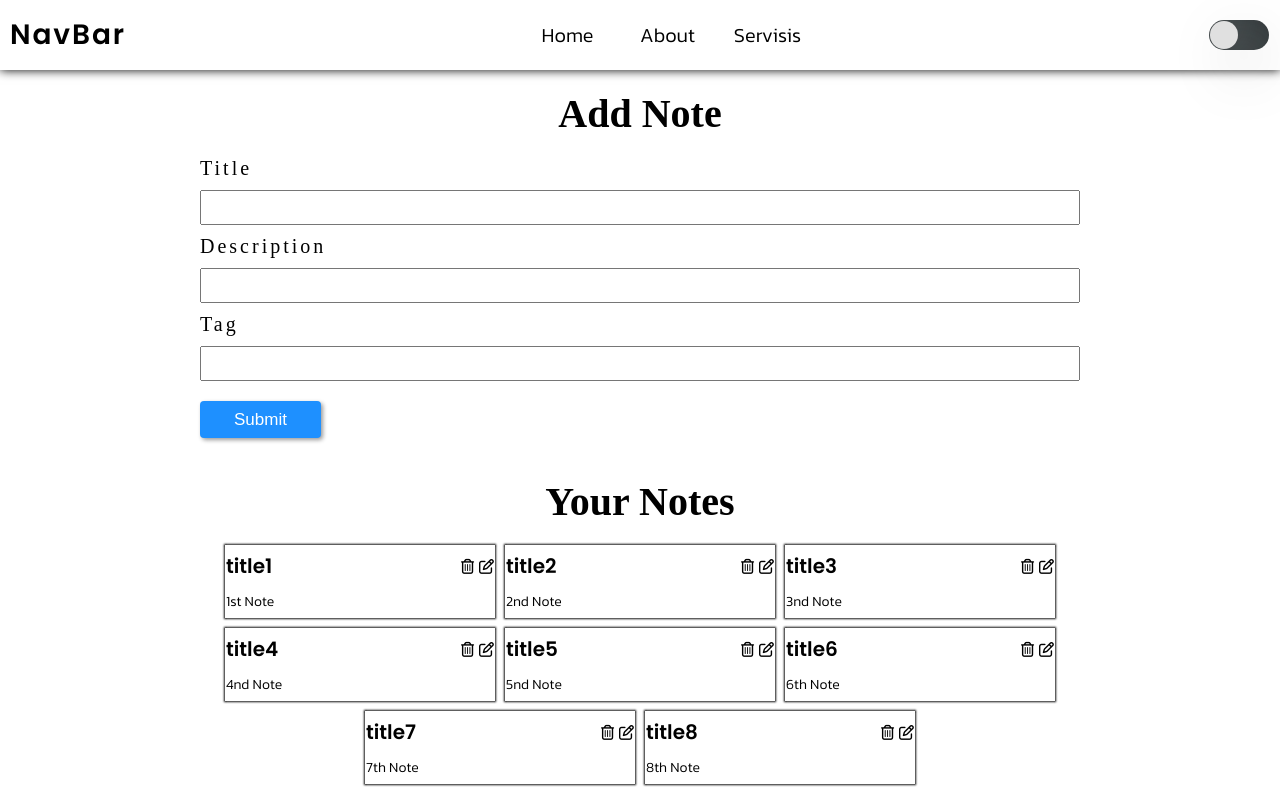
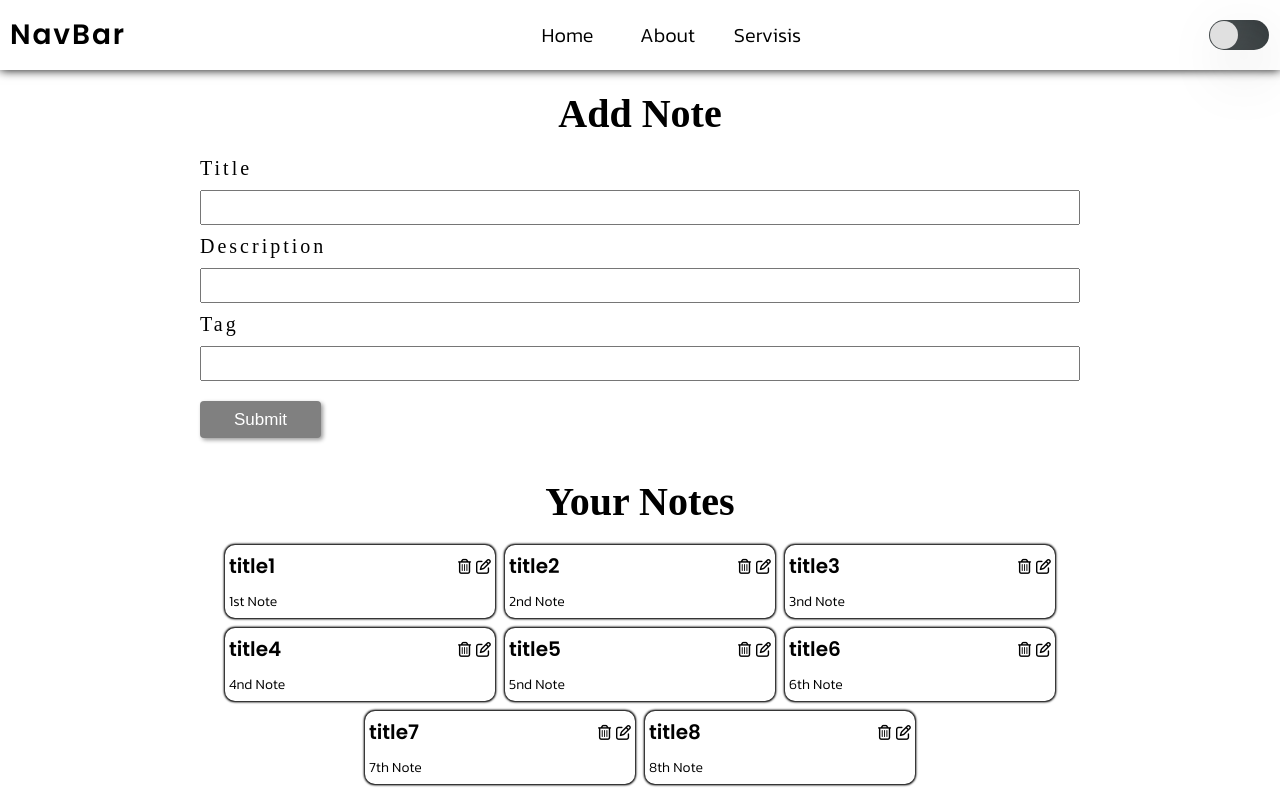
Before and after one commit to Ansh-Rajput/NotsAppFrontEnd, a React (Vite) app: page / in a window 1280 px wide. Built offline with nearby package versions, Linux system fonts and the light colour scheme; some icons are missing.

Commit message:
NoteItems addNote and DeleteNote functions are completed but without intracting with backEnd.

```diff
--- a/src/Stylesheets/addNote.css
+++ b/src/Stylesheets/addNote.css
@@ -38,3 +38,18 @@ button {
    button:active {
     transform: translate(0em, 0.2em);
    }
+   button[disabled] {
+    border: 1px solid black;
+    background-color: grey;
+    color: white;
+    cursor: not-allowed;
+    font-size: 17px;
+    padding: 0.5em 2em;
+    border: transparent;
+    border-radius: 4px;
+    margin: 2rem 0;
+    }
+    button[disabled]:hover{
+        background: rgb(2,0,36);
+        background: linear-gradient(90deg, rgba(0,0,0) 0%, rgba(100,100,100) 100%);
+    }
--- a/src/Stylesheets/noteItem.css
+++ b/src/Stylesheets/noteItem.css
@@ -1,6 +1,7 @@
 .noteContainer{
     box-shadow: 0rem 0rem 0.2rem 0.12rem #1b1b1b;
     width: 23%;
+    border-radius: 1rem;
 }
 .noteContainer .heading{
     display: flex;
--- a/src/Stylesheets/showNotes.css
+++ b/src/Stylesheets/showNotes.css
@@ -12,7 +12,7 @@
     align-items: center;
 }
 .noteContainer{
-    padding: 0.1rem;
+    padding: 0.1rem 0.4rem;
     box-shadow: 0rem 0rem 0.2rem 0.12rem black;
     width: 27rem;
 }
--- a/src/components/AddNote.jsx
+++ b/src/components/AddNote.jsx
@@ -1,22 +1,32 @@
-import React from 'react'
+import React, { useContext, useState } from 'react'
 import "../Stylesheets/addNote.css"
+import NoteContext from '../context/noteContext/NoteContext';
 
 const AddNote = () => {
+    const [noteData,setNoteData] = useState({title:"",description:"",tag:""});
+    const {addNote} = useContext(NoteContext);
+
     const onclick = (e)=>{
         e.preventDefault();
+        addNote(noteData);
     }
+
+    const onChange = (e)=>{
+        setNoteData({...noteData,[e.target.name]:e.target.value});
+    }
+
   return (
     <>
         <div className='box'>
             <h1>Add Note</h1>
             <form action='/about' method="post">
                 <p>Title</p>
-                <input type="text" name="title" id="title" />
+                <input type="text" value={noteData.title} name="title" id="title" onChange={onChange}/>
                 <p>Description</p>
-                <input type="text" name="description" id="description" />
+                <input type="text" value={noteData.description} name="description" id="description" onChange={onChange}/>
                 <p>Tag</p>
-                <input type="text" name="tag" id="tag" />
-                <button type="submit" onClick={onclick}>Submit</button>
+                <input type="text" value={noteData.tag} name="tag" id="tag" onChange={onChange}/>
+                <button type="submit" onClick={onclick} disabled={(noteData.title.length && noteData.description.length)?false:true}>Submit</button>
             </form>
         </div>
 
--- a/src/components/NoteItem.jsx
+++ b/src/components/NoteItem.jsx
@@ -1,15 +1,17 @@
 import React, { useContext } from 'react'
 import "../Stylesheets/noteItem.css"
+import NoteContext from '../context/noteContext/NoteContext'
 // import NoteContext from '../context/noteContext/NoteContext'
 
 const NoteItem = (props) => {
+  const {deleteNote} =  useContext(NoteContext);
   return (
     <div>
       <div className="noteContainer">
         <div className="heading">
           <p className="title">{props.note.title}</p>
           <div className="icons">
-            <i className="far fa-trash-alt"></i>
+            <i className="far fa-trash-alt"onClick={()=>{deleteNote(props.note._id)}}></i>
             <i className="far fa-edit"></i>
           </div>
         </div>
--- a/src/context/noteContext/NoteState.jsx
+++ b/src/context/noteContext/NoteState.jsx
@@ -76,15 +76,27 @@ const NoteState = (props) => {
         "__v": 0
       }
     ]
-    const [notes,setState]  = useState(userNotes);
+    const [notes,setUserNotes]  = useState(userNotes);
 
-    const addNote = (title,description,tag)=>{
-
+    const addNote = (value)=>{
+      let note = {
+        "_id": "64554a5a131af44317577ddef",
+        "userId": "6454ab252ed249eda9d318b4",
+        "title": `${value.title}`,
+        "description": `${value.description}`,
+        "tag": `${(value.tag.length)?value.tag:"General"}`,
+        "date": "2023-05-05T18:26:34.974Z",
+        "__v": 0
+      }
+      setUserNotes(notes.concat(note));
     }
 
 
-    const deleteNote = ()=>{
-
+    const deleteNote = (noteId)=>{
+      const newNotes = notes.filter((note)=>{
+        return (note._id !== noteId);
+      })
+      setUserNotes(newNotes);
     }
 
 
@@ -93,7 +105,7 @@ const NoteState = (props) => {
     }
 
   return (
-    <NoteContext.Provider value={{notes,setState,addNote,deleteNote,editNote}}>
+    <NoteContext.Provider value={{notes,setUserNotes,addNote,deleteNote,editNote}}>
         {props.children}
     </NoteContext.Provider>
   )
```
